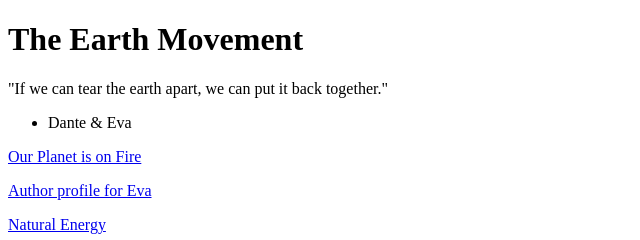
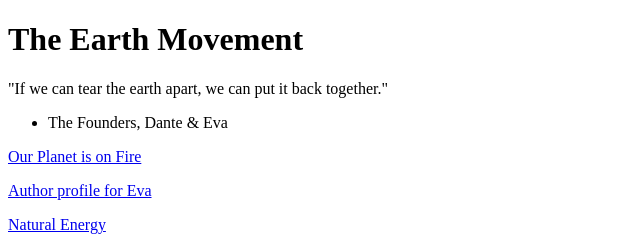
Before and after one commit to colinmegill/kidsbioblog, a Gatsby site: page / in a window 1280 px wide. Shown: the top 240 px of the page, 0-640 px from the left. Built offline with nearby package versions, Linux system fonts and the light colour scheme; Gatsby itself is replaced by a stand-in of ours.

Commit message:
Update index.mdx

```diff
--- a/src/pages/index.mdx
+++ b/src/pages/index.mdx
@@ -1,7 +1,7 @@
 # The Earth Movement
 
 "If we can tear the earth apart, we can put it back together."
-                      - Dante & Eva
+                      - The Founders, Dante & Eva
 
 [Our Planet is on Fire](/planet-on-fire)
 
```
